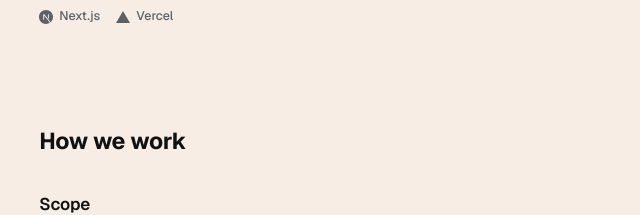
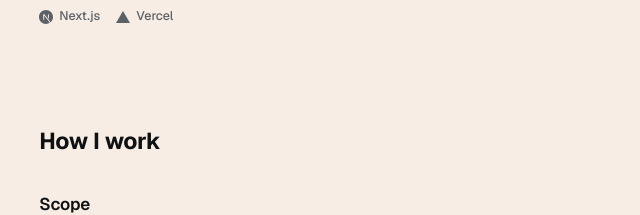
Before and after one commit to samuel-sarmah/samuel, a Next.js app: page / in a window 1280 px wide. Shown: the part 3880-4095 px from the top of the page, without its empty margins (388-1028 px from the left). Built offline with nearby package versions, Linux system fonts and the light colour scheme; no server answers.

Commit message:
Rename How we work to How I work

```diff
--- a/app/page.js
+++ b/app/page.js
@@ -84,7 +84,7 @@ export default async function Home() {
         </div>
       </Section>
 
-      <Section title="How we work">
+      <Section title="How I work">
         <ProcessSteps />
       </Section>
 
```
